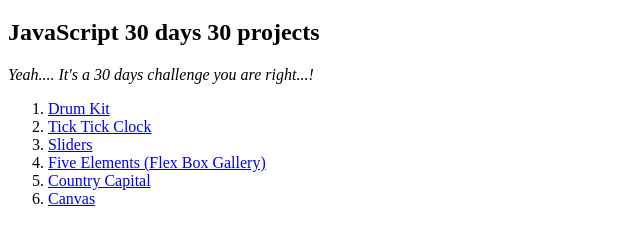
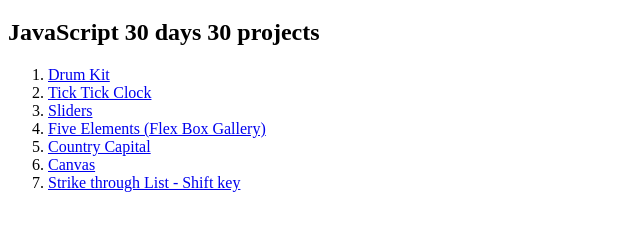
Before and after one commit to franklinMN/franklinMN.github.io, a plain HTML site: page index.html in a window 1280 px wide. Shown: the part 61-306 px from the top of the page, without its empty margins (0-640 px from the left). Drawn offline with Linux system fonts and the light colour scheme.

Commit message:
added 10th project link

```diff
--- a/index.html
+++ b/index.html
@@ -10,7 +10,7 @@
 <body>
     <h1>My Projects</h1>
     <h2>JavaScript 30 days 30 projects</h2>
-    <p><em>Yeah.... It's a 30 days challenge you are right...!</em></p>
+
     <ol>
         <li><a href="https://franklinMN.github.io/com.javascript30/challenge-01-drum-kit" target="_blank">Drum Kit</a></li>
         <li><a href="https://franklinMN.github.io/com.javascript30/challenge-02-clock" target="_blank">Tick Tick Clock</a></li>
@@ -18,6 +18,8 @@
         <li><a href="https://franklinMN.github.io/com.javascript30/challenge-05-flex-gallery" target="_blank">Five Elements (Flex Box Gallery)</a></li>
         <li><a href="https://franklinMN.github.io/com.javascript30/challenge-06-Ajax - Search Country" target="_blank">Country Capital</a></li>
         <li><a href="https://franklinMN.github.io/com.javascript30/challenge-08-Js-canvas" target="_blank">Canvas</a></li>
+        <li><a href="https://franklinMN.github.io/com.javascript30/Challenge-10-Checkbox" target="_blank">Strike through List - Shift key</a></li>
     </ol>
+
 </body>
 </html>
```
